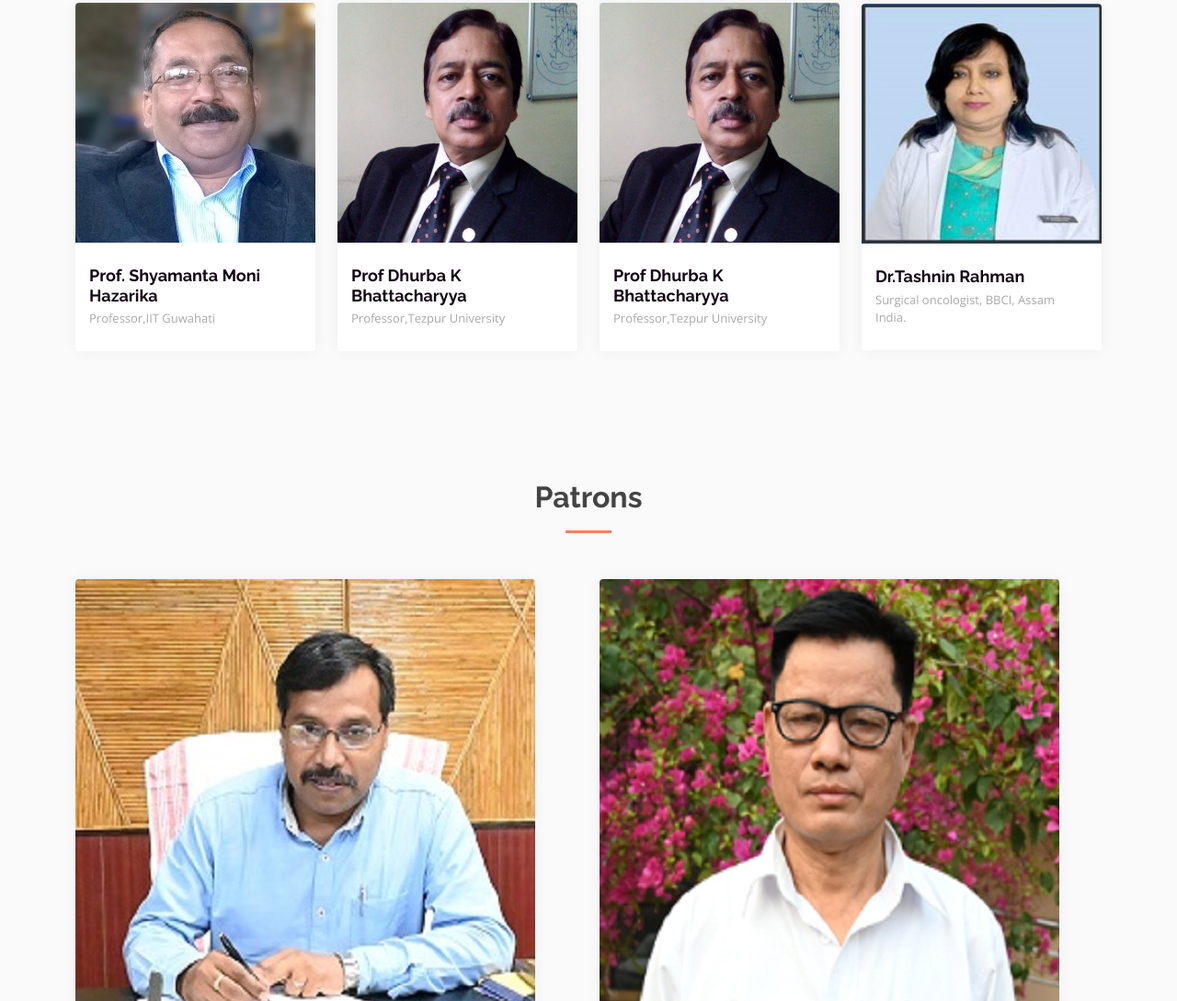
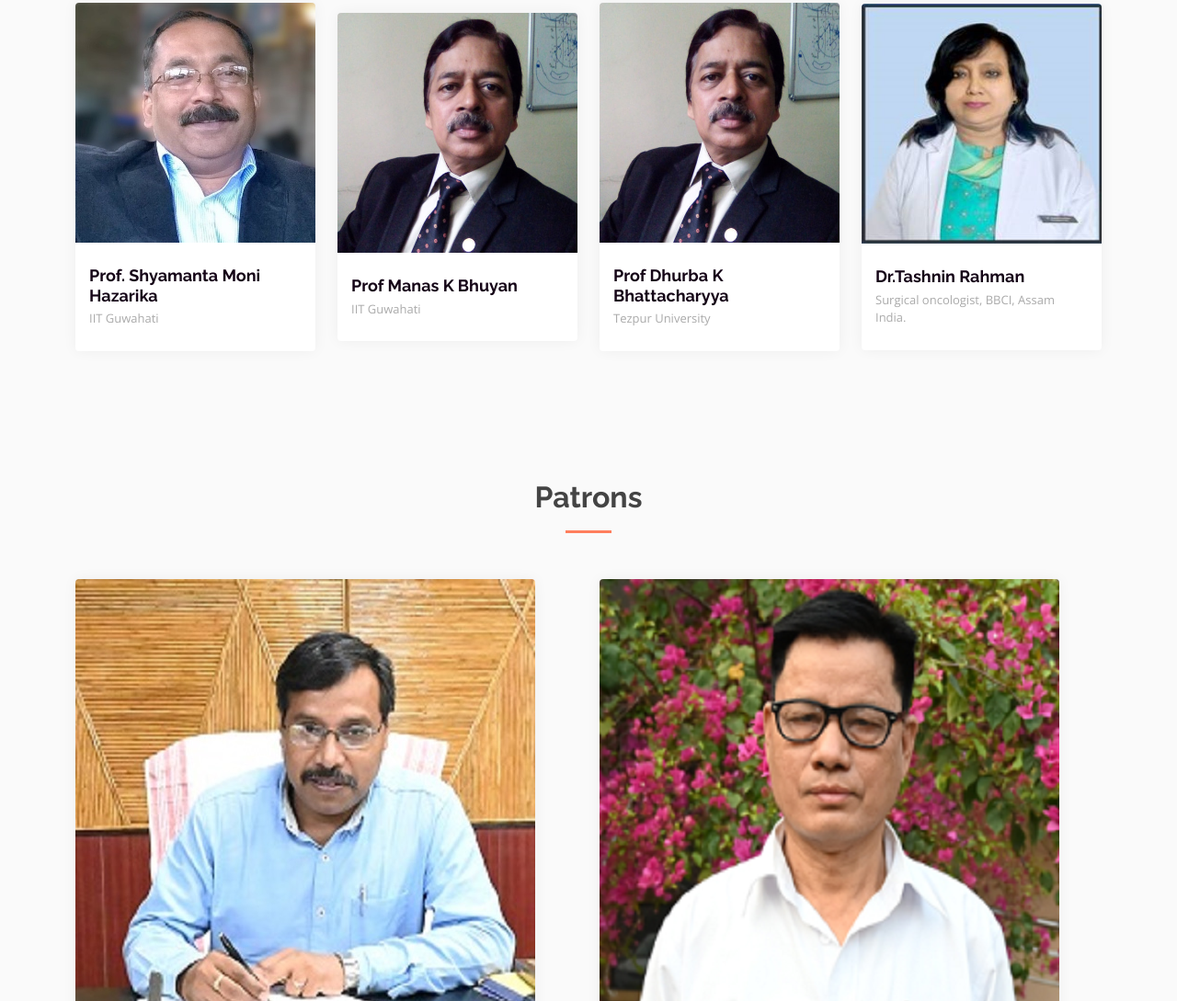
Before and after one commit to csitcotton/serb, a plain HTML site: page index.html in a window 1280 px wide. Shown: the part 2321-3410 px from the top of the page at 92% size. Drawn offline with nearby package versions, Linux system fonts and the light colour scheme.

Commit message:
Update index.html

```diff
--- a/index.html
+++ b/index.html
@@ -166,7 +166,7 @@
           </div>
           <div class="member-info">
             <h4>Prof. Shyamanta Moni Hazarika</h4>
-            <span>Professor,IIT Guwahati</span>
+            <span>IIT Guwahati</span>
           </div>
         </div>
       </div>
@@ -177,8 +177,8 @@
 
           </div>
           <div class="member-info">
-            <h4>Prof Dhurba K Bhattacharyya</h4>
-            <span>Professor,Tezpur University</span>
+            <h4>Prof Manas K Bhuyan</h4>
+            <span>IIT Guwahati</span>
           </div>
         </div>
       </div>
@@ -191,7 +191,7 @@
           </div>
           <div class="member-info">
             <h4>Prof Dhurba K Bhattacharyya</h4>
-            <span>Professor,Tezpur University</span>
+            <span>Tezpur University</span>
           </div>
         </div>
       </div>
```
